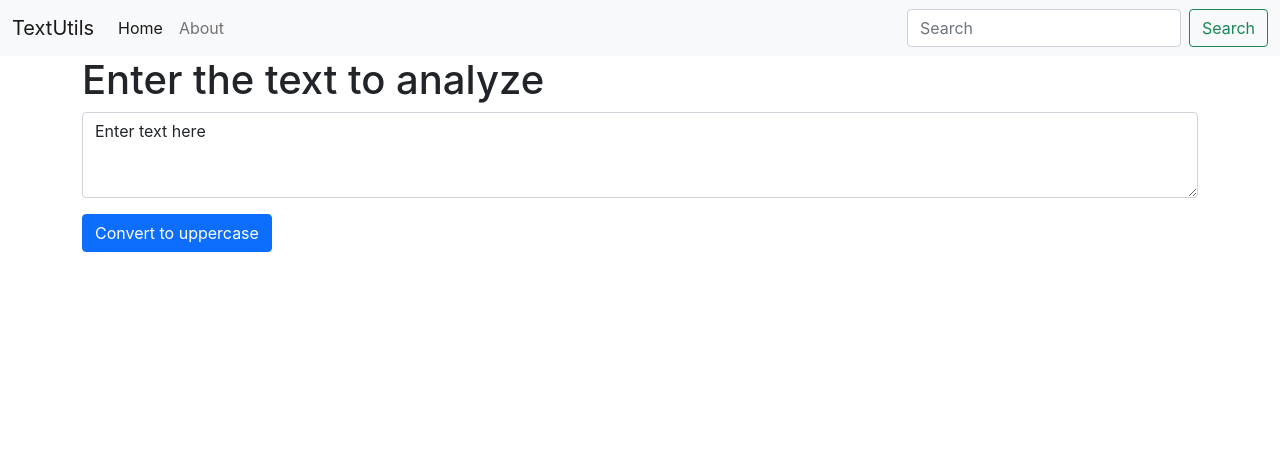
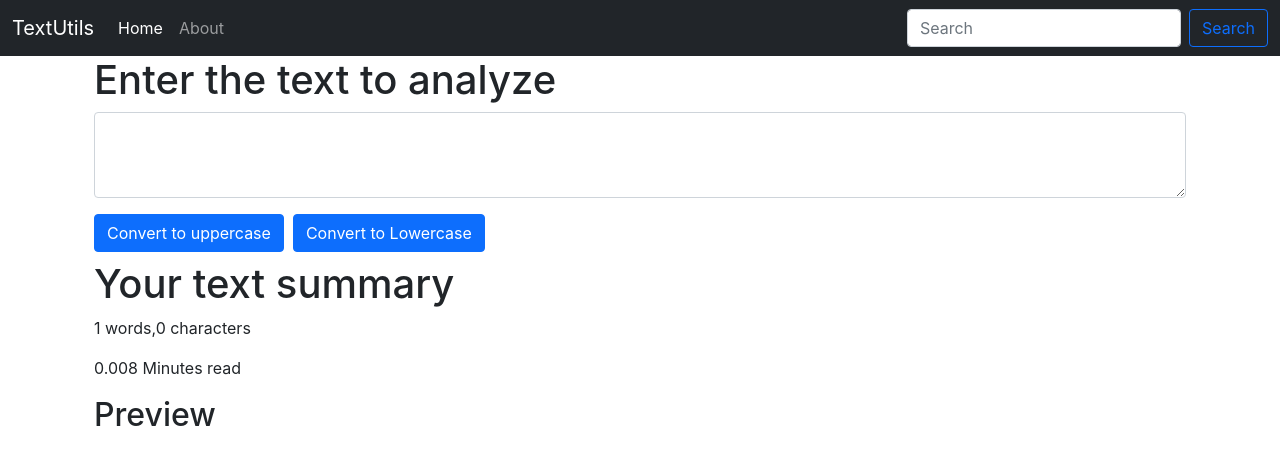
Before and after one commit to punit008/react_textutil, a React (Create React App) app: page / in a window 1280 px wide. Shown: the top 464 px of the page. Built offline with nearby package versions, Linux system fonts and the light colour scheme.

Commit message:
added logic for textform.js

```diff
--- a/src/components/Navbar.js
+++ b/src/components/Navbar.js
@@ -3,7 +3,7 @@
 
 export default function Navbar(props) {
     return (
-        <nav className="navbar navbar-expand-lg navbar-light bg-light">
+        <nav className="navbar navbar-expand-lg navbar-dark bg-dark">
           <div className="container-fluid">
             <a className="navbar-brand" href="/">{props.title}</a>
             <button className="navbar-toggler" type="button" data-bs-toggle="collapse" data-bs-target="#navbarSupportedContent" aria-controls="navbarSupportedContent" aria-expanded="false" aria-label="Toggle navigation">
@@ -20,7 +20,7 @@
               </ul>
               <form className="d-flex">
                 <input className="form-control me-2" type="search" placeholder="Search" aria-label="Search" />
-                <button className="btn btn-outline-success" type="submit">Search</button>
+                <button className="btn btn-outline-primary" type="submit">Search</button>
               </form>
             </div>
           </div>
--- a/src/components/TextForm.js
+++ b/src/components/TextForm.js
@@ -6,18 +6,33 @@
         let newText = text.toUpperCase();
         setText(newText);
     }
-    const handleOnChange =  ()  =>  {
+    const handleLoClick =   ()  =>  {
         console.log("Uppercase was clicked");
-        setText(EventTarget.value);
+        let newText = text.toLowerCase();
+        setText(newText);
     }
-    const [text, setText]   =   useState('Enter text here');
+    const handleOnChange =  (event)  =>  {
+        console.log("Uppercase was clicked");
+        setText(event.target.value);
+    }
+    const [text, setText]  = useState('');
     return (
-        <div>
-            <h1>{ props.heading }</h1>
-            <div className="mb-3">
-                <textarea className="form-control" id="exampleFormControlTextarea1" onChange={handleOnChange} rows="3" value={text}></textarea>
+        <>
+            <div className="container">
+                <h1>{ props.heading }</h1>
+                <div className="mb-3">
+                    <textarea className="form-control" id="exampleFormControlTextarea1" onChange={handleOnChange} rows="3" value={text}></textarea>
+                </div>
+                <button className="btn btn-primary" onClick={handleUpClick}>Convert to uppercase</button> &nbsp;
+                <button className="btn btn-primary" onClick={handleLoClick}>Convert to Lowercase</button>
             </div>
-            <button className="btn btn-primary" onClick={handleUpClick}>Convert to uppercase</button>
-        </div>
+            <div className="container my-2">
+                <h1>Your text summary</h1>
+                <p> {text.split(" ").length} words,{text.length} characters </p>
+                <p> {0.008 * text.split(" ").length} Minutes read </p>
+                <h2>Preview</h2>
+                <p>{text}</p>
+            </div>
+        </>
     )
 }
```
